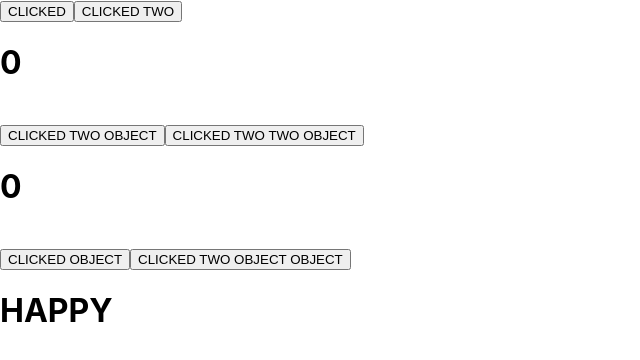
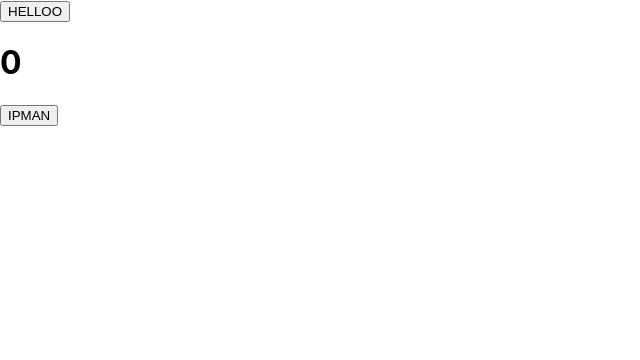
Before and after one commit to hafizip00/hooks, a React (Create React App) app: page / in a window 1280 px wide. Shown: the top 360 px of the page, without its empty margins (0-640 px from the left). Built offline with nearby package versions, Linux system fonts and the light colour scheme.

Commit message:
Seventh Hooks

```diff
--- a/src/App.js
+++ b/src/App.js
@@ -8,6 +8,7 @@ import UseMemo from './Hooks/UseMemo';
 import USeref from './Hooks/UseRef';
 import Context from './Hooks/Context';
 import UseReducer from './Hooks/UseReducer';
+import UseCallback from './Hooks/UseCallback';
 
 export const Info = createContext()
 function App() {
@@ -25,7 +26,8 @@ function App() {
 </Info.Provider>
 <button onClick={()=> setState(prev => prev +1)}>Update</button> */}
 
-  <UseReducer/>
+  {/* <UseReducer/> */}
+  <UseCallback/>
    </>
 
   );
--- /dev/null
+++ b/src/Hooks/Hello.js
@@ -0,0 +1,12 @@
+import React from 'react'
+
+function Hello({increament}) {
+    {console.log("RENDERING")}
+  return (
+    <div>
+        <button onClick={increament}>HELLOO</button>
+    </div>
+  )
+}
+
+export default Hello
--- /dev/null
+++ b/src/Hooks/UseCallback.js
@@ -0,0 +1,24 @@
+import React, { useCallback, useState } from 'react'
+import Hello from './Hello'
+
+function UseCallback() {
+    const [count , setCount] = useState(0)
+    const [ip , setip] = useState(0)
+
+const inc = useCallback(()=>{
+    setCount(count + 1)
+}, [ip])
+
+// It will  render conditionally
+
+
+  return (
+    <div>
+        <Hello increament = {inc}/>
+        <h1>{count}</h1>
+        <button onClick={()=> setip(ip+2)}>IPMAN</button>
+    </div>
+  )
+}
+
+export default UseCallback
```
